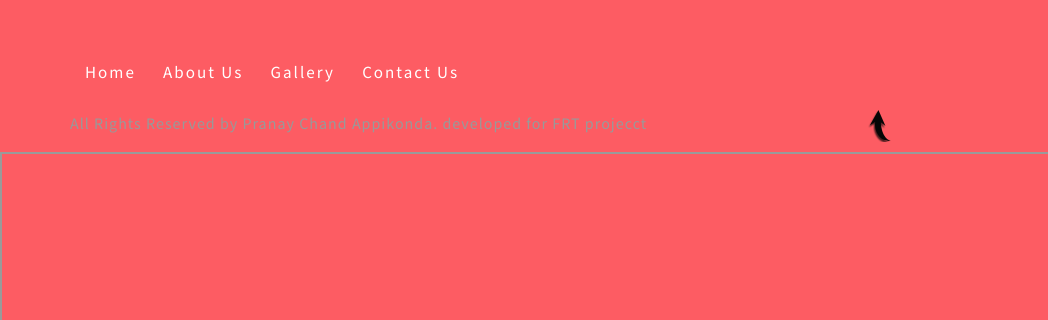
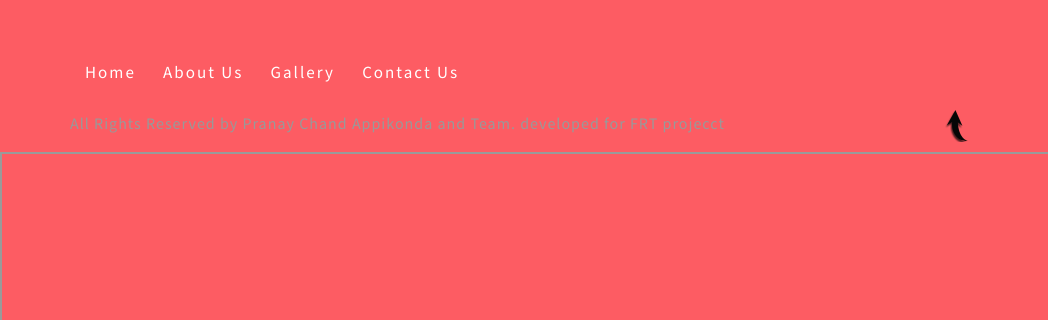
Before and after one commit to pranaychand29/FRTproject1, a plain HTML site: page index.html in a window 1280 px wide. Shown: the part 4778-5098 px from the top of the page, 0-1048 px from the left. Drawn offline with nearby package versions, Linux system fonts and the light colour scheme.

Commit message:
Update index.html

```diff
--- a/index.html
+++ b/index.html
@@ -342,7 +342,7 @@
 			<!-- //footer bottom -->
 			<!-- copyright -->
 			<div class="row pt-lg-4 pt-3 text-md-left text-center">
-				<p>All Rights Reserved by Pranay Chand Appikonda. developed for FRT projecct</p>
+				<p>All Rights Reserved by Pranay Chand Appikonda and Team. developed for FRT projecct</p>
 				<div class="col-xl-5 col-lg-4 text-center mt-lg-0 mt-4">
 					<a href="#home" class="move-top"></a>
 				</div>
```
